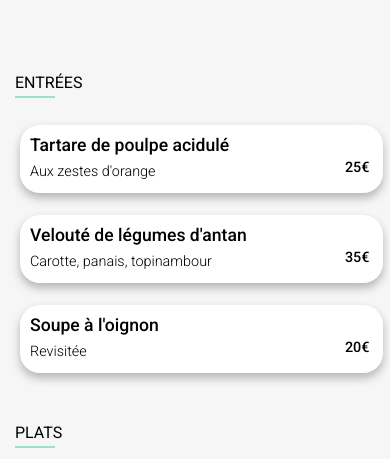
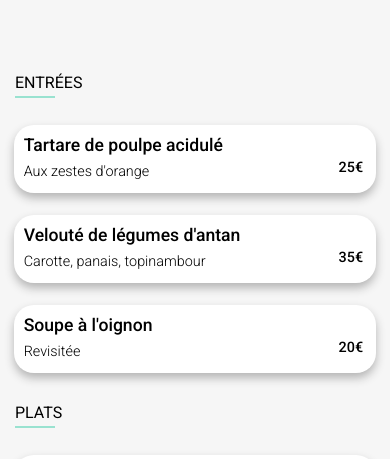
Before and after one commit to vypnico974/Projet-3-openClassrooms, a website: page public/pages/alafrancaise.html in a window 390 px wide. Shown: the part 371-830 px from the top of the page. Drawn offline with Linux system fonts and the light colour scheme; a web font is replaced by a local one.

Commit message:
amelioration bouche menu

```diff
--- a/sass/components/_bouton.scss
+++ b/sass/components/_bouton.scss
@@ -17,16 +17,3 @@
         @extend %hover-btn;
     }
   }
-
-@mixin btn-nouveau {
-    content: 'Nouveau';
-    position: absolute;
-    padding: 0.5rem;
-    font-family: 'Roboto', 'sans-serif';
-    font-size: 0.8rem;
-    color: darken($couleur-tertiaire, $amount: 50);
-    background-color: $couleur-tertiaire;
-    top: 1rem;
-    right: 1rem;
-    border-radius: 0.25rem;
-  }
--- a/sass/components/_fonctionnement.scss
+++ b/sass/components/_fonctionnement.scss
@@ -6,10 +6,9 @@
       display: flex;
       gap: 2rem;
       margin: 1.5rem;
-      cursor: pointer;
-        @media (max-width:992px) {
-          flex-direction: column;
-        }
+      @media (max-width:992px) {
+        flex-direction: column;
+      }
     }
     h2{
       margin-left: 0.5rem;
@@ -31,14 +30,9 @@
   width: 100%;
   @include ombre-conteneur;
   &:hover {
-      transition: all 80ms ease-in;
+      transition: all 380ms ease-in;
       @include btn-lighten;
-        & > i { /*  couleur icône   */
-            transition: all 80ms ease-in; /* la transition commence doucement puis la vitesse augmente jusqu'à ce qu'elle soit terminée.   */
-            color:darken($color: $couleur-primaire, $amount: 15);
-        }
-        @extend %hover-btn;
-      }
+    }
     &::before {
       counter-increment: steps;
       content: counter(steps);
--- a/sass/layouts/_coeur.scss
+++ b/sass/layouts/_coeur.scss
@@ -15,12 +15,11 @@
     &__selection{
         opacity: 0;
         &:checked + .fas { /* apparition du coeur rempli gradient transition par clic   */
-            transition: all 450ms ease-in;
-            display: inline;
+            transition: all 750ms ease-in;
             opacity: 1;
         }
         &:checked .far { /* apparition du coeur vide transition par clic  */
-            transition: all 450ms ease-in;
+            transition: all 250ms ease-in;
             opacity: 0;
         }
     }
--- a/sass/utils/_mixin.scss
+++ b/sass/utils/_mixin.scss
@@ -10,6 +10,18 @@
 @mixin gradient($degree) {
   background: $couleur-primaire;
   background:linear-gradient(($degree), $couleur-primaire 25%, $couleur-secondaire 100%);
+}
+@mixin btn-nouveau {
+  content: 'Nouveau';
+  position: absolute;
+  padding: 0.5rem;
+  font-family: 'Roboto', 'sans-serif';
+  font-size: 0.8rem;
+  color: darken($couleur-tertiaire, $amount: 50);
+  background-color: $couleur-tertiaire;
+  top: 1rem;
+  right: 1rem;
+  border-radius: 0.25rem;
 }
 
 @mixin apparaitre-assiette ($listes-assiette,$delais) {
@@ -39,9 +51,9 @@
         }
       }
       @if ($valeur == "entree") {
+          @extend %conteneur-ligne;
             @media screen and (max-width: $tablet-smarphone){
-                margin-left: 20px;
-                width: 350px;
+              height: 250px;
             }
             &--quatrechoix{
               height: 350px;
@@ -58,12 +70,10 @@
         height: 250px;
         @media screen and (min-width: $ordinateur){
           height: 85px;
-
         }
       }
     }
   }
-
 }
 
 
--- a/sass/utils/_variables.scss
+++ b/sass/utils/_variables.scss
@@ -11,6 +11,7 @@ $couleur-police: #000;
 $couleur-police-claire: #FFF;
 $ombre_arrondie: #b4b4b4;
 $couleur-ombre:#D5D5D5;
+$liste-couleurs : "primaire","secondaire","tertiaire" ;
 /* typographie  */
 $h1-taille : 1.5rem;
 $h2-taille : 1.5rem;
@@ -29,3 +30,5 @@ $liste-assiettes:"un","deux","trois","quatre";
 $delais : 0.8;
 /* pour utilisation boucle each  */
 $liste-repas : "entree","plat","dessert" ;
+
+$chargement-cercle : 10;
```
Also changed, not shown: css/style.css, 1 other file. Lines whose indentation alone changed are shown as unchanged.
